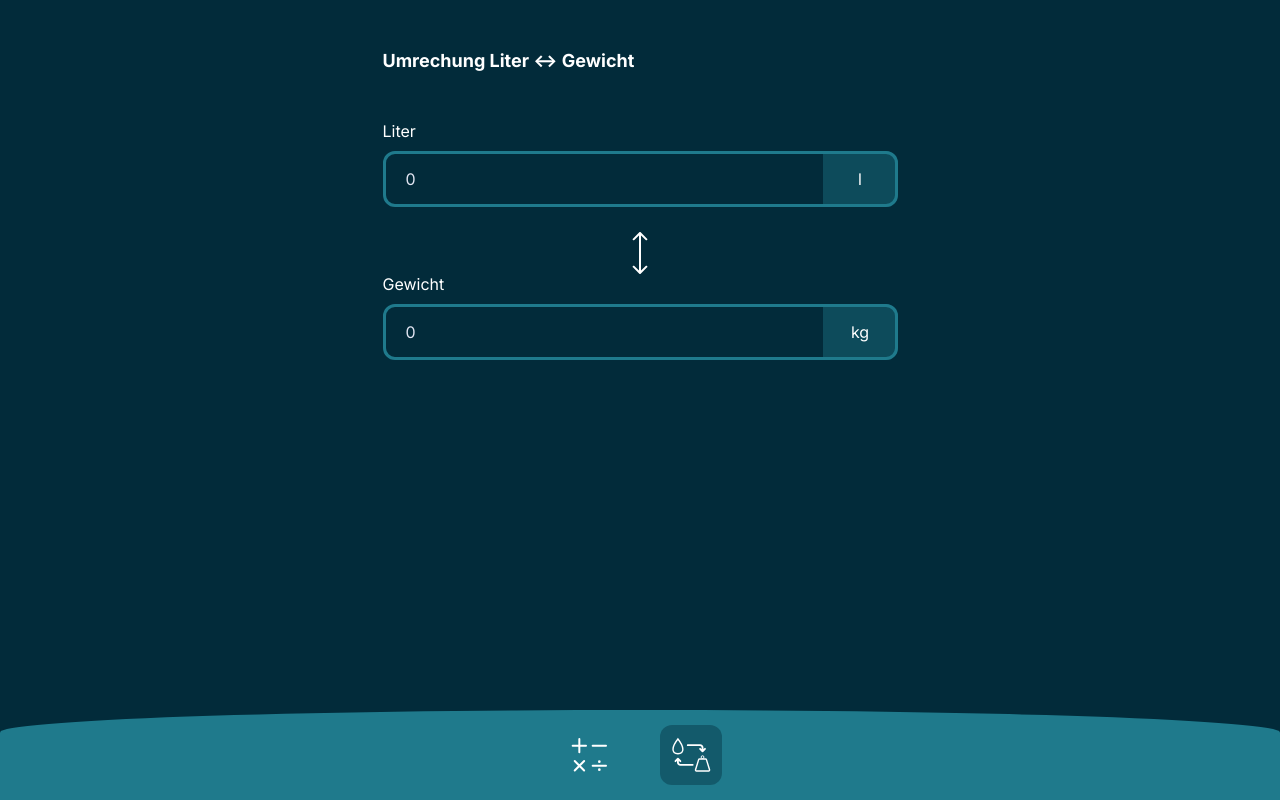
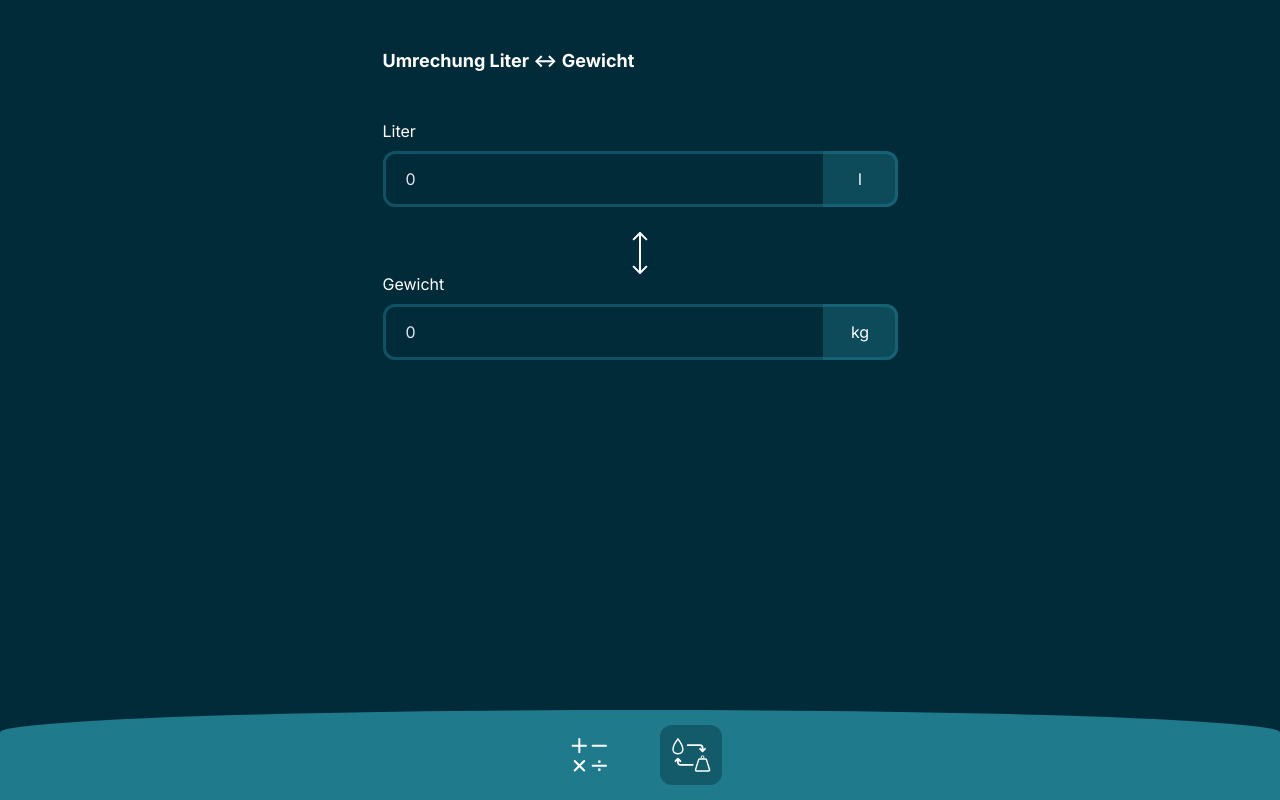
Before and after one commit to jankohlbach/flight-app, a Vue app: page /convert in a window 1280 px wide. Built offline with nearby package versions, Linux system fonts and the light colour scheme.

Commit message:
💄 change border-color for active input

```diff
--- a/src/components/InputField.vue
+++ b/src/components/InputField.vue
@@ -47,13 +47,18 @@ label {
 input {
   width: 100%;
   padding: rem(15) rem(20);
-  border: 3px solid $color-secondary;
+  border: 3px solid rgba($color-secondary, 0.5);
   border-radius: inherit;
   color: $color-grey;
   font-family: $font-primary;
   font-size: rem(16);
   background-color: transparent;
   outline: none;
+  transition: border-color 0.3s;
+
+  &:focus {
+    border-color: rgba($color-secondary, 1);
+  }
 }
 
 .unit {
```
